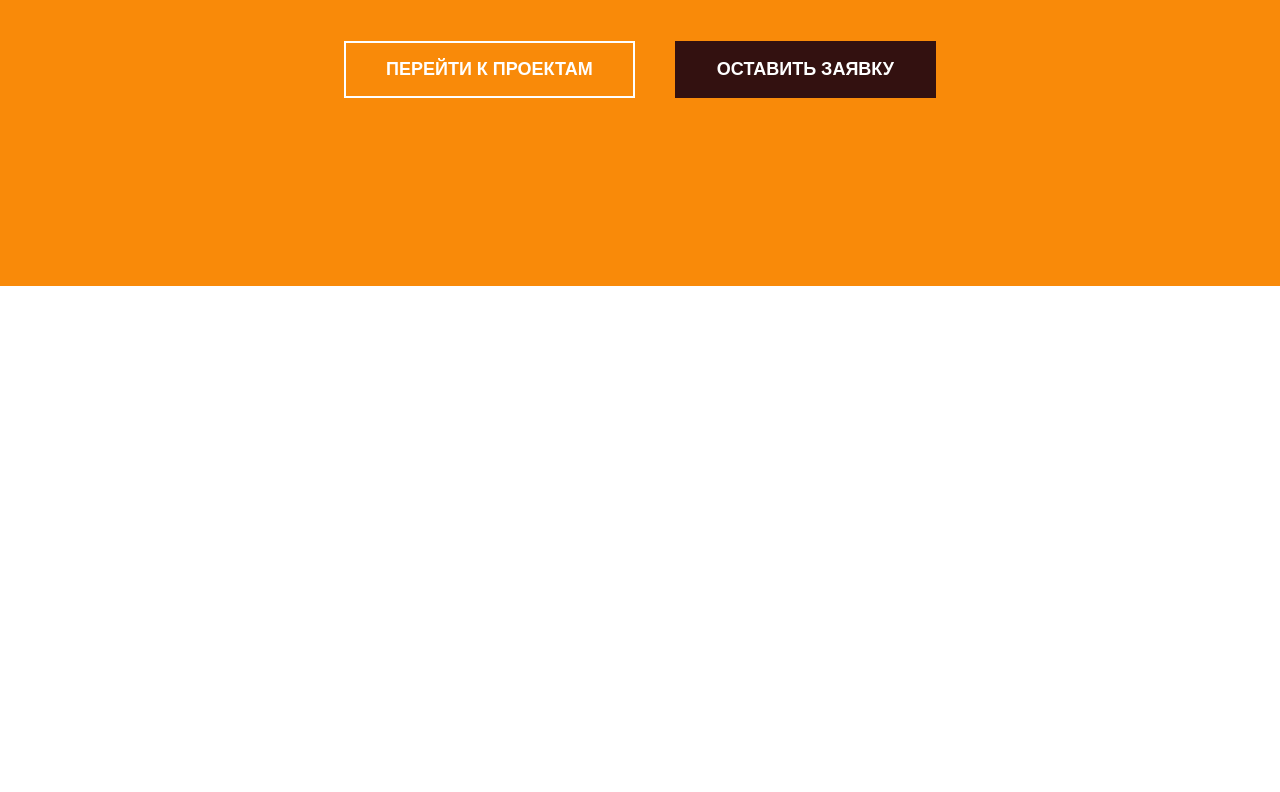
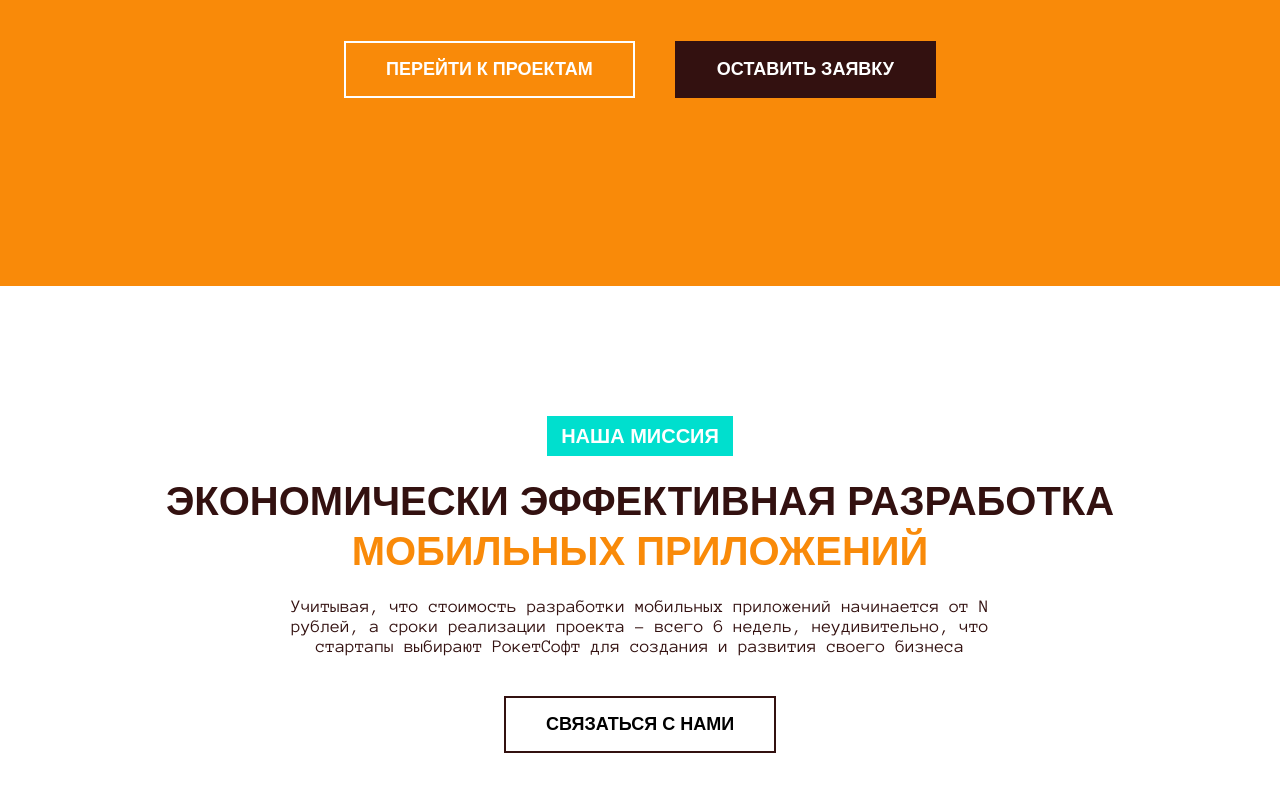
Before and after one commit to Pupsentiy/multiPage-Rocket, a React (Create React App) app: page / in a window 1280 px wide. Shown: the part 426-1218 px from the top of the page. Before the commit the page ends 800 px from the top, so only its background shows below. Built offline with nearby package versions, Linux system fonts and the light colour scheme.

Commit message:
added component (section) ourMission

```diff
--- a/src/assets/styles/index.scss
+++ b/src/assets/styles/index.scss
@@ -6,7 +6,7 @@
   --background-color-light: #fff;
   --background-color-dark: #000;
   --background-color-orage: #f98a09;
-  --background-color-brown:#331110;
+  --background-color-brown: #331110;
 
   --color-brown: #331110;
   --color-orange: #f98a09;
@@ -14,6 +14,8 @@
   --color-white: #fff;
   --color-beige: #f3eeea;
   --color-transparent: transparent;
+  --color-aqua: #00DFCE;
+
 }
 
 html {
@@ -28,6 +30,7 @@ body {
   height: 100%;
   font-size: 18px;
   line-height: 20px;
+  font-weight: 400;
   font-family: $default-font;
   color: var(--color-brown);
   background-color: var(--background-color-light);
@@ -80,3 +83,10 @@ h1 {
     line-height: 28px;
   }
 }
+
+h4 {
+  font-family: $poppins-font;
+  font-weight: 700;
+  font-size: 20px;
+  line-height: 28px;
+}
--- a/src/components/header/header.scss
+++ b/src/components/header/header.scss
@@ -7,6 +7,9 @@
     align-items: center;
     justify-content: space-between;
     padding: 17px 50px;
+    @media (max-width: $breakpoint_xs) {
+     padding: 8px 16px;
+    }
 
     .header-logo {
       margin-right: 5px;
--- a/src/components/intro/Intro.tsx
+++ b/src/components/intro/Intro.tsx
@@ -1,7 +1,8 @@
 import { FC } from "react";
 
+import Button from "../button/Button";
+
 import "./intro.scss";
-import Button from "../button/Button";
 
 const Intro: FC = () => {
   return (
@@ -12,7 +13,7 @@ const Intro: FC = () => {
           <br />
           <span>БЫСТРЕЕ, КАЧЕСТВЕННЕЕ И ДЕШЕВЛЕ</span> <br />
           С ПОМОЩЬЮ
-         <br className="intro-br"/> <span>РОКЕТСОФТ</span>
+          <br className="intro-br" /> <span>РОКЕТСОФТ</span>
         </h1>
 
         <div className="intro-links">
--- a/src/components/intro/intro.scss
+++ b/src/components/intro/intro.scss
@@ -2,7 +2,7 @@
 
 .intro {
   background-color: var(--background-color-orage);
-  padding: 188px 0;
+  padding: 188px 10px;
   display: flex;
   align-items: center;
   justify-content: center;
@@ -13,7 +13,7 @@
 
   @media (max-width: $breakpoint_xs) {
     min-height: calc(100vh - 74px);
-    padding: 80px 0;
+    padding: 80px 10px;
   }
   .intro__title {
     text-align: center;
--- /dev/null
+++ b/src/components/ourMission/OurMission.scss
@@ -0,0 +1,62 @@
+@import "../../assets/styles/variables.scss";
+
+.our-mission {
+  padding: 130px 10px;
+  display: flex;
+  align-items: center;
+  flex-direction: column;
+  justify-content: center;
+
+  @media (max-width: $breakpoint_xs) {
+   padding: 70px 10px;
+  }
+  .our-mission-label {
+    padding: 6px 14px;
+    color: var(--color-white);
+    background-color: var(--color-aqua);
+  }
+
+  .our-mission-wrapper-title {
+    margin-top: 20px;
+    .our-mission__title {
+      text-align: center;
+      span {
+        color: var(--color-orange);
+      }
+    }
+  }
+
+  .our-mission__description {
+    margin-top: 20px;
+    text-align: center;
+    max-width: 60%;
+    @media (max-width: $breakpoint_lg) {
+      max-width: 80%;
+      font-size: 24px;
+      line-height: 27px;
+    }
+
+    @media (max-width: $breakpoint_sm) {
+      font-size: 16px;
+      line-height: 18px;
+    }
+  }
+
+  .our-mission__button {
+    margin-top: 40px;
+    padding: 14px 40px;
+    border: 2px solid var(--color-brown);
+    font-size: 18px;
+    line-height: 25px;
+
+    &:hover {
+      background-color: var(--color-orange);
+      border: 2px solid var(--color-transparent);
+    }
+
+    &:active {
+      background-color: var(--color-dark-orange);
+      border: 2px solid var(--color-transparent);
+    }
+  }
+}
--- /dev/null
+++ b/src/components/ourMission/OurMission.tsx
@@ -0,0 +1,34 @@
+import { FC } from "react";
+
+import "./OurMission.scss";
+import Button from "../button/Button";
+
+const OurMission: FC = () => {
+  return (
+    <section className="our-mission">
+      <div className="our-mission-label">
+        <h4>НАША МИССИЯ</h4>
+      </div>
+
+      <div className="our-mission-wrapper-title">
+        <h1 className="our-mission__title">
+          ЭКОНОМИЧЕСКИ ЭФФЕКТИВНАЯ РАЗРАБОТКА
+          <br />
+          <span>МОБИЛЬНЫХ ПРИЛОЖЕНИЙ</span>
+        </h1>
+      </div>
+
+      <p className="our-mission__description">
+        Учитывая, что стоимость разработки мобильных приложений начинается от N
+        рублей, а сроки реализации проекта - всего 6 недель, неудивительно, что
+        стартапы выбирают РокетСофт для создания и развития своего бизнеса
+      </p>
+
+      <Button type="button" classProps="our-mission__button">
+        связаться с нами
+      </Button>
+    </section>
+  );
+};
+
+export default OurMission;
--- a/src/pages/Home/Home.tsx
+++ b/src/pages/Home/Home.tsx
@@ -1,9 +1,11 @@
 import Intro from "../../components/intro/Intro";
+import OurMission from "../../components/ourMission/OurMission";
 
 const Home = () => {
   return (
     <>
       <Intro />
+      <OurMission />
     </>
   );
 };
```
